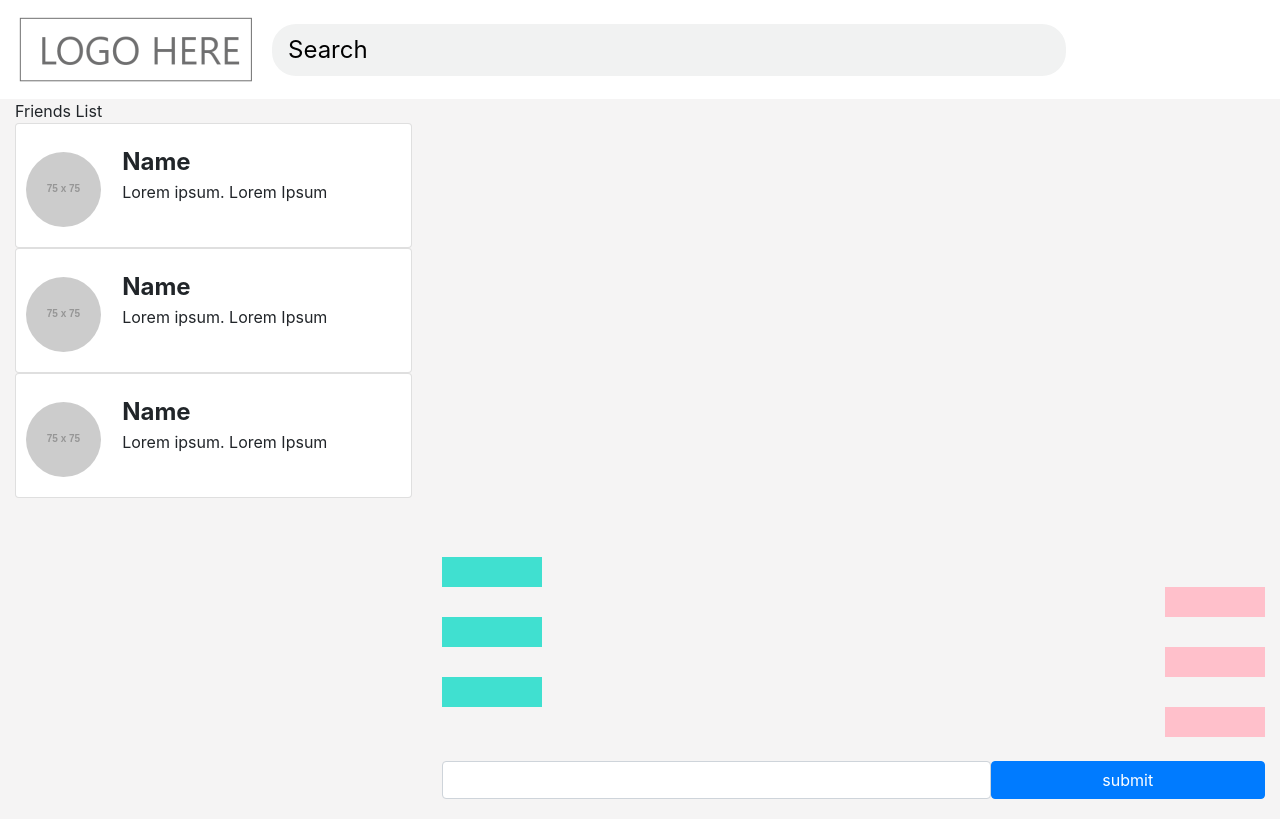
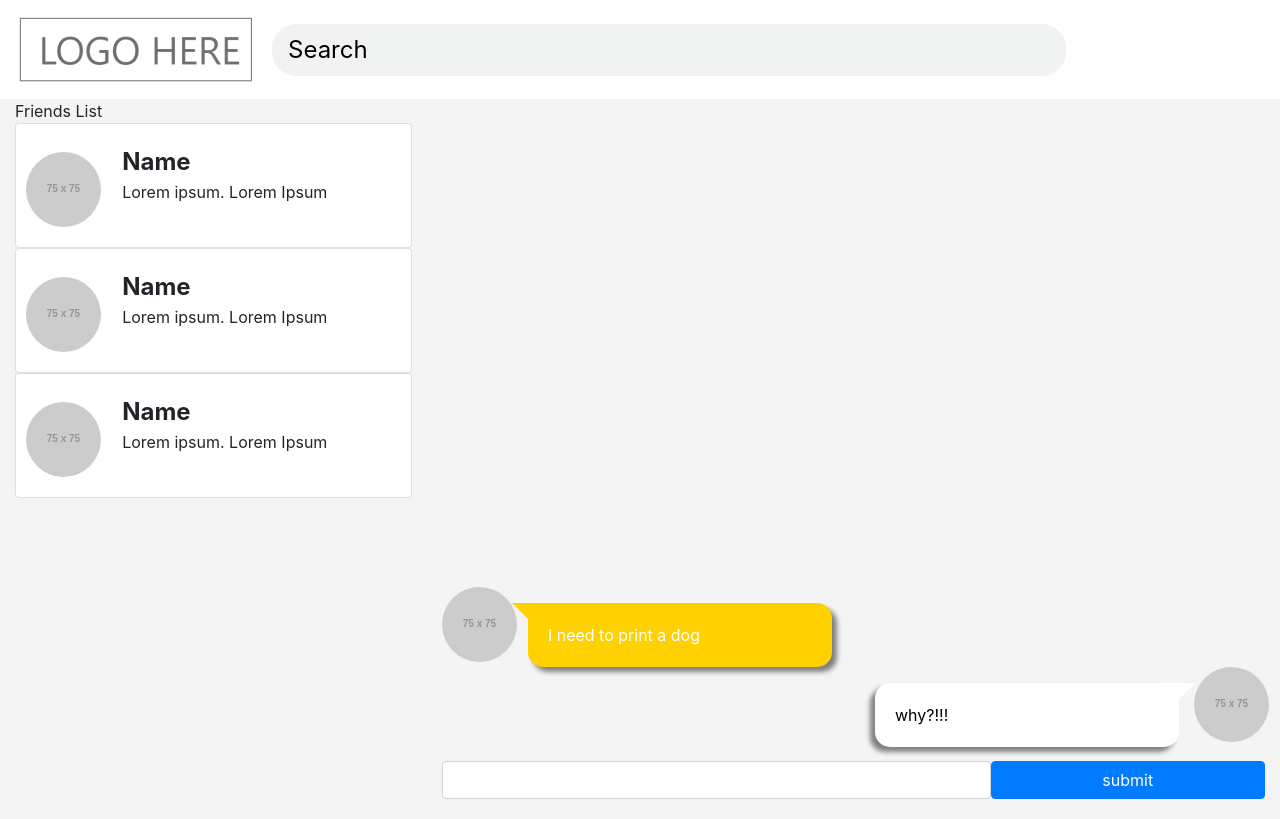
Before and after one commit to Spark-Team-Project-Inksquad/InkyLand, an Angular app: page /messages in a window 1280 px wide. Built offline with nearby package versions, Linux system fonts and the light colour scheme.

Commit message:
got chat bubbles

```diff
--- a/src/app/app.module.ts
+++ b/src/app/app.module.ts
@@ -26,6 +26,7 @@ import { OrderCardComponent } from "./sub-components/order-card/order-card.compo
 import { FavoritesPageComponent } from "./pages/favorites-page/favorites-page.component";
 import { MessagePageComponent } from "./pages/message-page/message-page.component";
 import { MessageProfileCardComponent } from "./sub-components/message-profile-card/message-profile-card.component";
+import { MessageBubbleComponent } from './sub-components/message-bubble/message-bubble.component';
 
 @NgModule({
   declarations: [
@@ -48,7 +49,8 @@ import { MessageProfileCardComponent } from "./sub-components/message-profile-ca
     OrderCardComponent,
     FavoritesPageComponent,
     MessagePageComponent,
-    MessageProfileCardComponent
+    MessageProfileCardComponent,
+    MessageBubbleComponent
   ],
   imports: [
     BrowserModule,
--- a/src/app/pages/message-page/message-page.component.html
+++ b/src/app/pages/message-page/message-page.component.html
@@ -19,45 +19,11 @@
 
         <div class = "message-container">
           <div class = "message-sent-container">
-
-            <div class = "message-sent">
-
-            </div>
+                  <message-bubble class = "message-sent" message = "I need to print a dog" message_type = "reciever"></message-bubble>
           </div>
 
           <div class = "message-recieved-container">
-
-            <div class = "message-recieved">
-
-            </div>
-          </div>
-
-          <div class = "message-sent-container">
-
-            <div class = "message-sent">
-
-            </div>
-          </div>
-
-          <div class = "message-recieved-container">
-
-            <div class = "message-recieved">
-
-            </div>
-          </div>
-
-          <div class = "message-sent-container">
-
-            <div class = "message-sent">
-
-            </div>
-          </div>
-
-          <div class = "message-recieved-container">
-
-            <div class = "message-recieved">
-
-            </div>
+                <message-bubble class = "message-recieved" message = "why?!!!" message_type = "sender"></message-bubble>
           </div>
         </div>
 
--- a/src/app/pages/message-page/message-page.component.scss
+++ b/src/app/pages/message-page/message-page.component.scss
@@ -31,25 +31,19 @@
 
 .message-recieved-container {
   text-align: right;
-  height: 30px;
+  height: 70px;
 }
 .message-recieved {
   display: inline-block;
-  width: 100px;
-  height: 30px;
-  background-color: pink;
 }
 
 .message-sent-container {
   text-align: left;
-  height: 30px;
+  height: 80px;
 }
 .message-sent {
   display: inline-block;
-  background-color: turquoise;
-  width: 100px;
-  height: 30px;
-  display: block;
+
 }
 
 .main {
--- /dev/null
+++ b/src/app/sub-components/message-bubble/message-bubble.component.html
@@ -0,0 +1,16 @@
+<div class = "message-bubble">
+
+  <div class = 'row'>
+
+    <div *ngIf = "message_type == 'sender'" class="col-md-9 bubble sender">{{message}}</div>
+
+    <div class = "col-md-3 profile">
+      <img class = "rounded-circle" src = "https://via.placeholder.com/75"/>
+    </div>
+
+    <div *ngIf = "message_type == 'reciever'" class="col-md-9  bubble reciever">{{message}}</div>
+
+
+  </div>
+
+</div>
--- /dev/null
+++ b/src/app/sub-components/message-bubble/message-bubble.component.scss
@@ -0,0 +1,52 @@
+.bubble {
+  margin-top: 16px;
+  width: 300px;
+  border-radius: 15px;
+  color: #fff;
+  padding: 20px;
+  text-align: left;
+  position: relative;
+
+}
+.sender {
+  background-color: white;
+  color: black;
+  box-shadow: -5px 5px 5px grey;
+}
+
+.reciever {
+  background-color: #ffd100;
+  color: white;
+  box-shadow: 5px 5px 5px grey;
+}
+
+/* speech bubble 13 */
+
+.sender:before {
+  content: "";
+  width: 0px;
+  height: 0px;
+  position: absolute;
+  border-left: 15px solid white;
+  border-right: 15px solid transparent;
+  border-top: 15px solid white;
+  border-bottom: 15px solid transparent;
+  right: -16px;
+  top: 0px;
+}
+
+
+/* speech bubble 14 */
+
+.reciever:before {
+  content: "";
+  width: 0px;
+  height: 0px;
+  position: absolute;
+  border-left: 15px solid transparent;
+  border-right: 15px solid #ffd100;
+  border-top: 15px solid #ffd100;
+  border-bottom: 15px solid transparent;
+  left: -16px;
+  top: 0px;
+}
--- /dev/null
+++ b/src/app/sub-components/message-bubble/message-bubble.component.ts
@@ -0,0 +1,19 @@
+import { Component, OnInit, Input } from '@angular/core';
+
+@Component({
+  selector: 'message-bubble',
+  templateUrl: './message-bubble.component.html',
+  styleUrls: ['./message-bubble.component.scss']
+})
+export class MessageBubbleComponent implements OnInit {
+
+  // NOTE two potential states. Sent bubble and recieved bubble
+  @Input() message_type:string;
+  @Input() message: string;
+
+  constructor() { }
+
+  ngOnInit() {
+  }
+
+}
```
Also changed, not shown: 1 other file (tests, documents, lock files or other folders).
